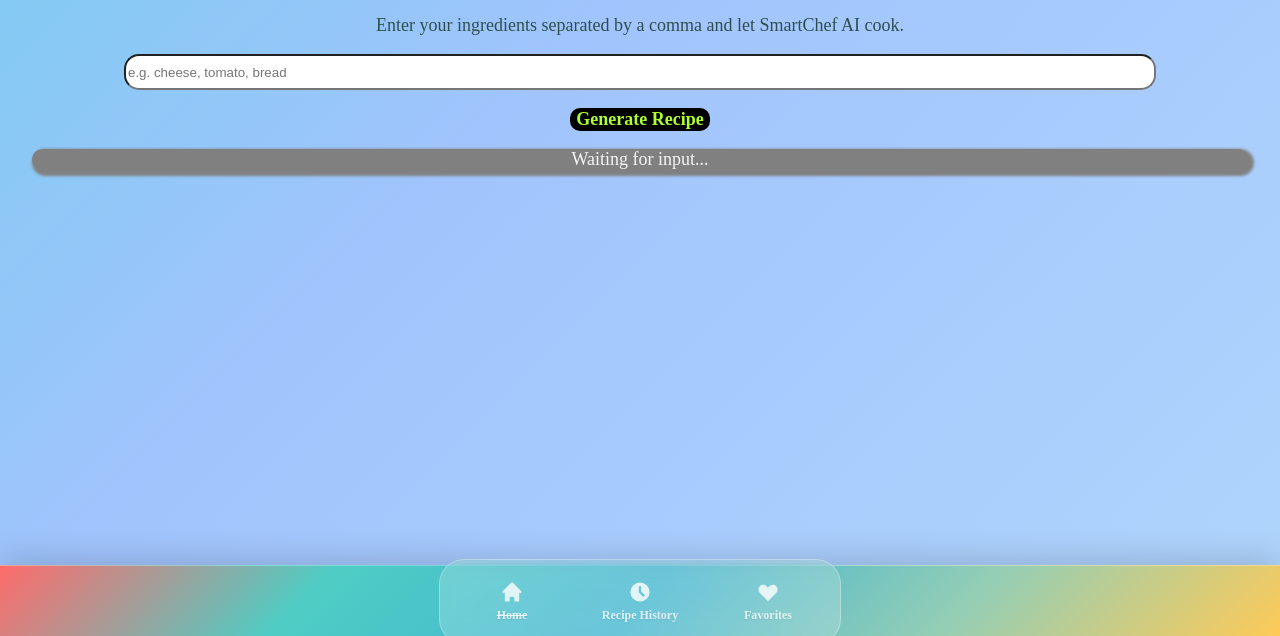
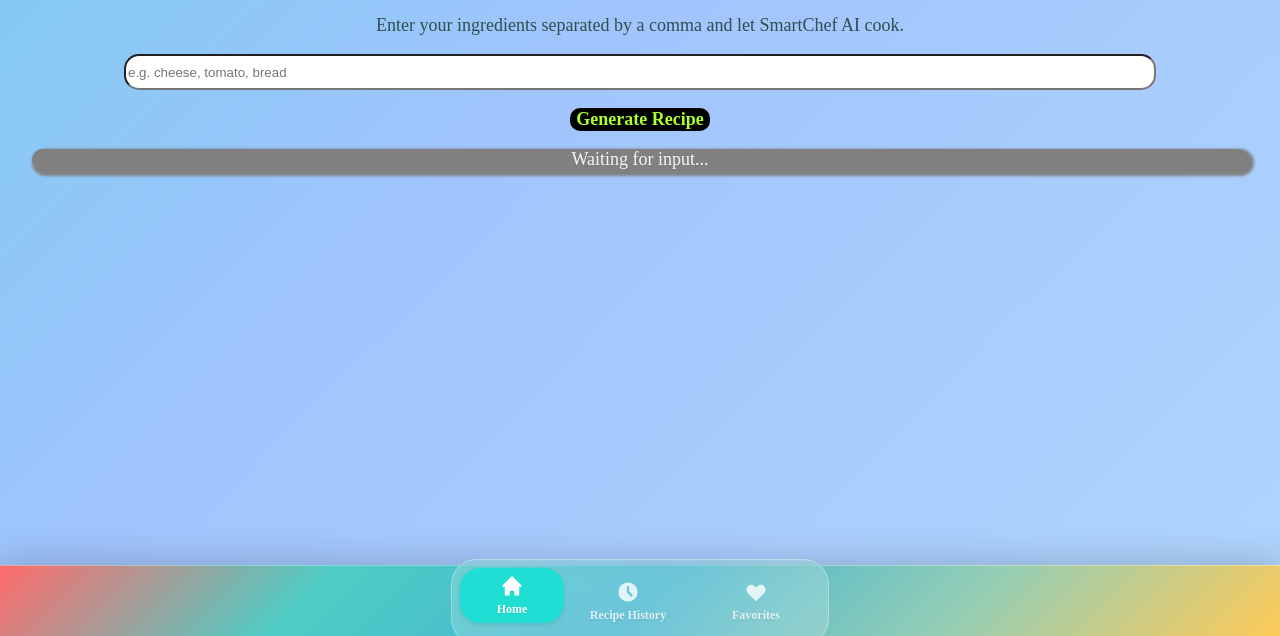
Before and after one commit to Zahier-Claronino/RecipeGenerator2.0New, a website with bundled scripts: page RecipeGenerator.html in a window 1280 px wide. Shown: the part 164-800 px from the top of the page. Built offline with nearby package versions, Linux system fonts and the light colour scheme; no server answers.

Commit message:
added active buttons

```diff
--- a/RecipeGenerator.html
+++ b/RecipeGenerator.html
@@ -94,9 +94,13 @@
             transform: scale(1.05);
         }
 
-        #homeButton{
-            text-decoration: line-through;
-
+        #homeButton {
+            background-color: #20ded3;
+            color: white;
+            padding: 6px 12px;
+            border-radius: 20px;
+            font-weight: bold;
+            box-shadow: 0 2px 5px rgba(0,0,0,0.1);
         }
   </style>
 </head>
--- a/signup.js
+++ b/signup.js
@@ -92,7 +92,6 @@
 
         const data = await res.json();
         if (!res.ok) throw new Error("Signup Failed " + data.error);
-
         console.log("User created: " + data.username);
         form.reset();
 
```
Also changed, not shown: history.html (+7 -2 lines).
